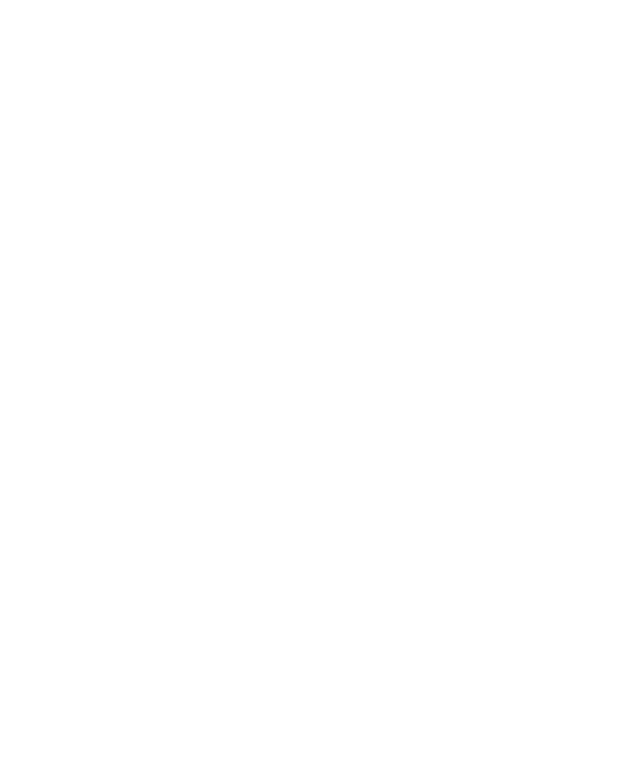
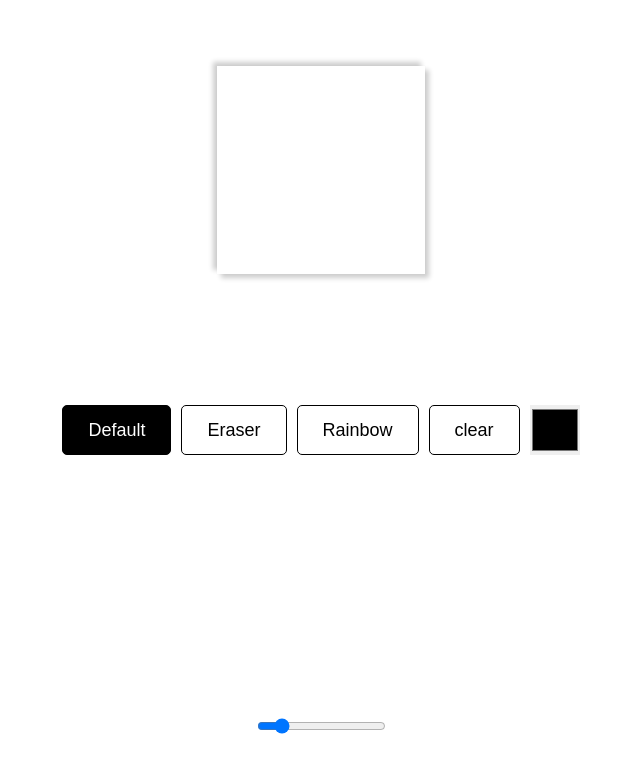
Before and after one commit to Akorede3133/odin-etch-a-sketch, a website: page index.html in a window 1280 px wide. Shown: the whole page, without its empty margins (319-959 px from the left). Drawn offline with Linux system fonts and the light colour scheme.

Commit message:
Makes Changes to the html and css file

```diff
--- a/index.html
+++ b/index.html
@@ -8,6 +8,17 @@
     <link rel="stylesheet" href="styles/styles.css">
 </head>
 <body>
+    <div class="container">
+    </div>
+    <div class="selector">
+        <button class="default btn active">Default</button>
+        <button class="eraser btn">Eraser</button>
+        <button class="rainbow btn">Rainbow</button>
+        <button class="clear btn">clear</button>
+        <input type="color" class="select-color">
+    </div>
+    <p class="range-text"></p>
+    <input type="range" class="range" min= "1" max="100" value="16">
     <script src="scripts/script.js"></script>
 </body>
 </html>
--- a/styles/styles.css
+++ b/styles/styles.css
@@ -0,0 +1,63 @@
+html {
+    box-sizing: border-box;
+}
+*,
+*::after,
+*::before {
+    box-sizing: inherit;
+    margin: 0;
+    padding: 0;
+}
+body {
+    background-color: white;
+    display: grid;
+    place-items: center;
+    height: 100vh;
+}
+.container {
+    width: 208px;
+    height: 208px;
+    background-color: white;
+    display: flex;
+    flex-wrap: wrap;
+    box-shadow: 4px 4px 5px rgba(0, 0, 0, 0.2), -4px -4px 5px rgba(0, 0, 0, 0.2);
+}
+.container span {
+    border: none;
+    border-left: none;
+    border-top: none;
+}
+.container .change {
+    background-color: black;
+}
+.selector {
+    display: flex;
+    justify-content: space-between;
+    flex-wrap: wrap;
+    gap: 10px;
+}
+button {
+    border: none;
+    padding: 0 25px;
+    width: ;
+    text-align: center;
+    font-size: 18px;
+    background-color:;
+    border-radius: 5px;
+    cursor: pointer;
+}
+.eraser, .default, .clear, .rainbow{
+    background-color: white;
+    border: 1px solid black;
+}
+.selector .active {
+    background-color: black;
+    color: white;
+}
+
+.select-color {
+    border: none;
+    height: 50px;
+    width: 50px;
+    cursor: pointer;
+}
```
